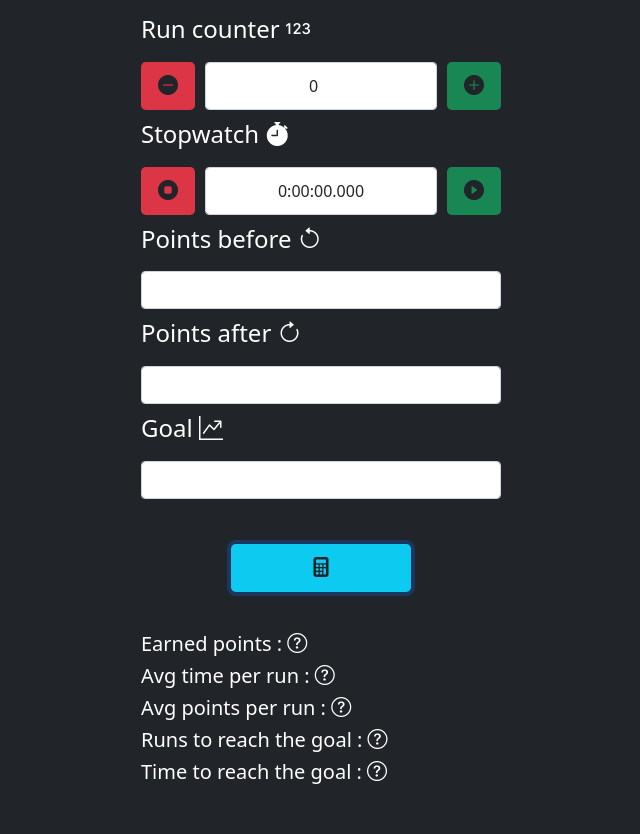
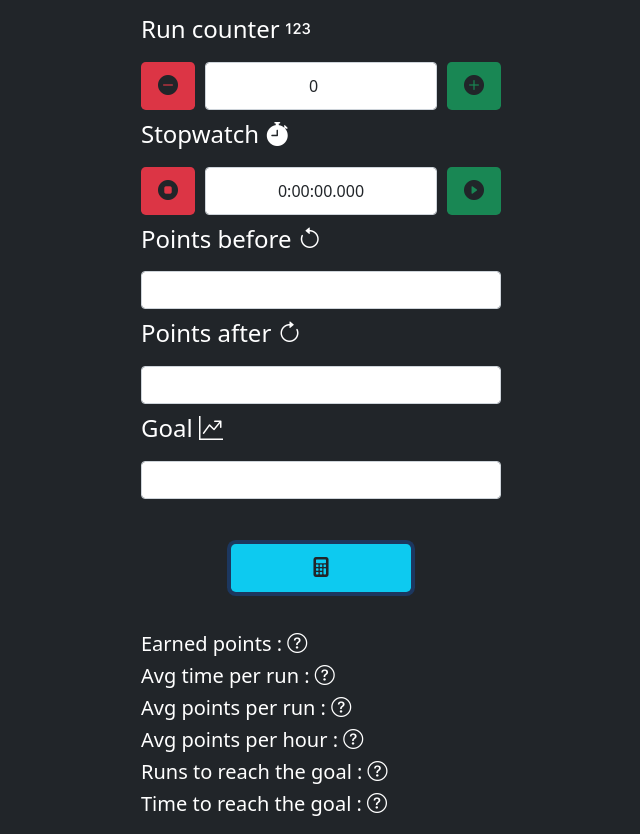
Before and after one commit to a-blondel/farmingtools, a plain HTML site: page index.html in a window 1280 px wide. Both pictures are taken after a click on the button 640 px from the left and 567 px from the top of the page. Shown: the whole page, without its empty margins (319-959 px from the left). Before the commit the page ends 802 px from the top, so only its background shows below. Drawn offline with nearby package versions, Linux system fonts and the light colour scheme.

Commit message:
Added average points per hour

```diff
--- a/index.html
+++ b/index.html
@@ -59,6 +59,9 @@
                 <h5 class="text-white">Avg points per run : <span class="text-white" id="avgPtsPerRun" name="avgPtsPerRun"><i class="bi bi-question-circle"></i></span></h5>
             </div>
             <div class="custom-text">
+                <h5 class="text-white">Avg points per hour : <span class="text-white" id="avgPtsPerHour" name="avgPtsPerHour"><i class="bi bi-question-circle"></i></span></h5>
+            </div>
+            <div class="custom-text">
                 <h5 class="text-white">Runs to reach the goal : <span class="text-white" id="runsRequired" name="runsRequired"><i class="bi bi-question-circle"></i></span></h5>
             </div>
             <div class="custom-text">
--- a/js/farmingtools.js
+++ b/js/farmingtools.js
@@ -81,11 +81,13 @@ $(document).ready(function(){
     var earnedPoints = ptsAfter - ptsBefore;
     var avgTimePerRun = stopwatchMillis / runNumber;
     var avgPtsPerRun = earnedPoints / runNumber;
+    var avgPtsPerHour =  3600000 / avgTimePerRun * avgPtsPerRun;
     var runsRequired = goal/avgPtsPerRun;
 
     earnedPoints ? $('#earnedPoints').text(earnedPoints) : $('#earnedPoints').html('<i class="bi bi-question-circle"></i>');
     isFinite(avgTimePerRun) ? $('#avgTimePerRun').text(formatDate(new Date(avgTimePerRun), false)) : $('#avgTimePerRun').html('<i class="bi bi-question-circle"></i>');
     isFinite(avgPtsPerRun) ? $('#avgPtsPerRun').text(Math.round(avgPtsPerRun*1000)/1000) : $('#avgPtsPerRun').html('<i class="bi bi-question-circle"></i>');
+    isFinite(avgPtsPerHour) ? $('#avgPtsPerHour').text(Math.round(avgPtsPerHour*1000)/1000) : $('#avgPtsPerHour').html('<i class="bi bi-question-circle"></i>');
     runsRequired ? $('#runsRequired').text(Math.round(runsRequired)) : $('#runsRequired').html('<i class="bi bi-question-circle"></i>');
     runsRequired && avgTimePerRun ? $('#timeRequired').text(formatDate(new Date(runsRequired*avgTimePerRun), true)) : $('#timeRequired').html('<i class="bi bi-question-circle"></i>');
   });
```
Also changed, not shown: doc/farmingtools.png.
